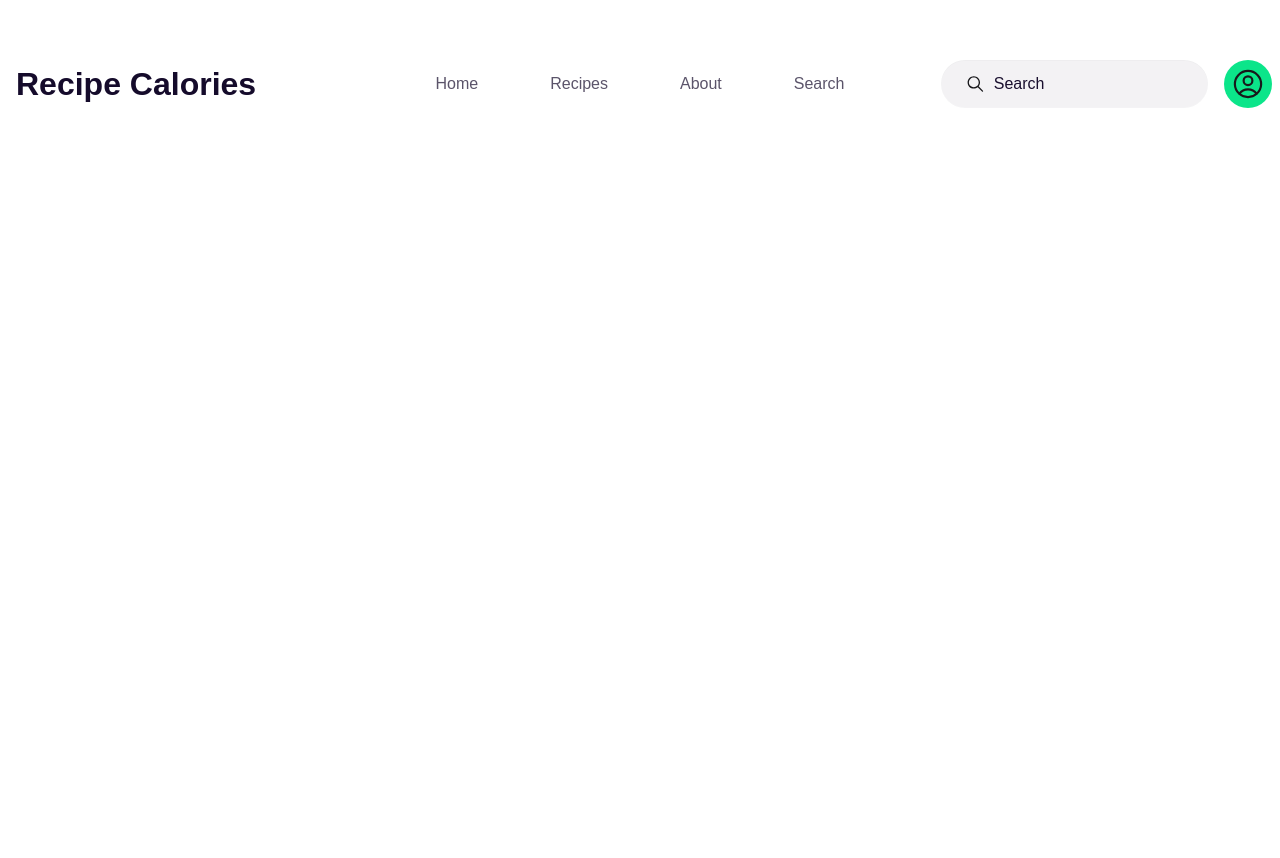
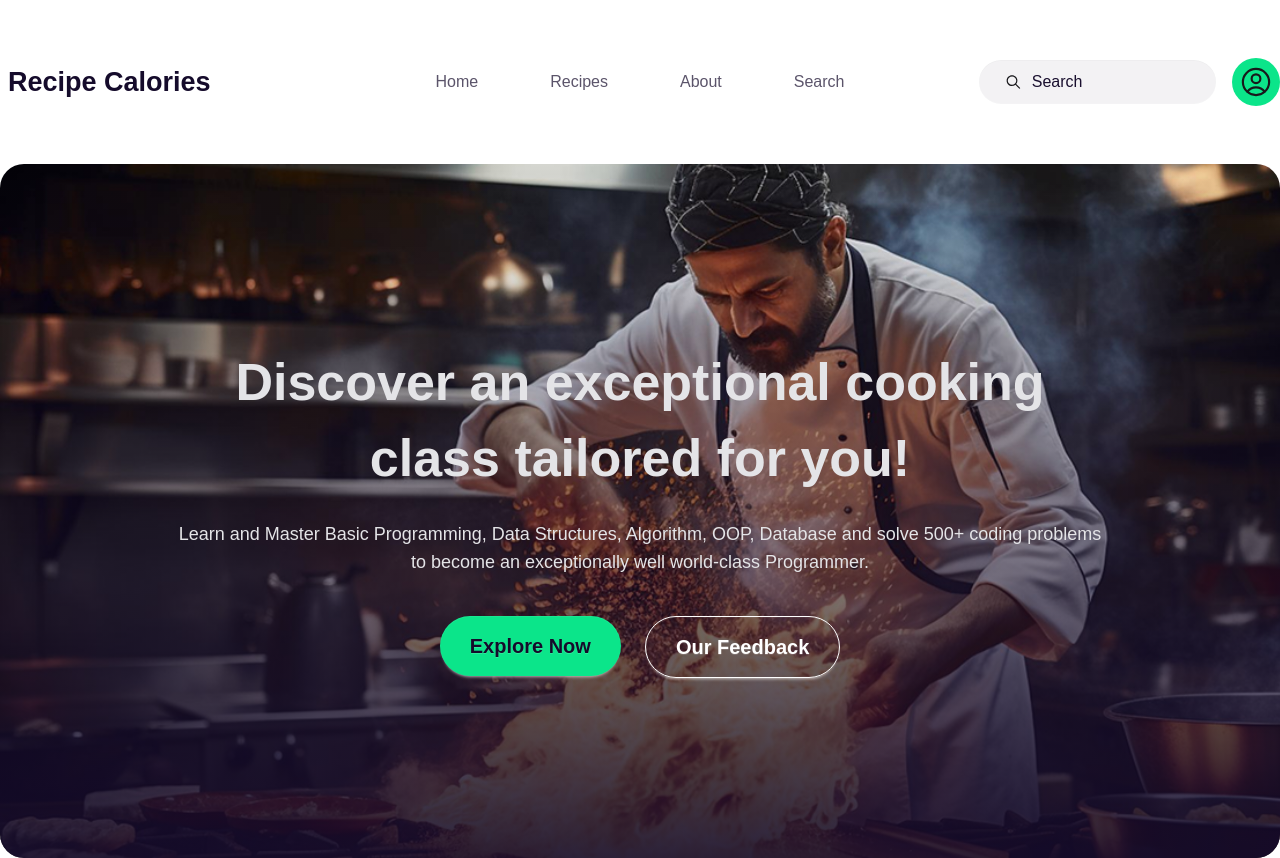
Before and after one commit to MonjurElahiTouheed/chefs-table, a React (Vite) app: page / in a window 1280 px wide. Before the commit the page ends 800 px from the top, so only its background shows below. Built offline with nearby package versions, Linux system fonts and the light colour scheme.

Commit message:
banner part done

```diff
--- a/src/App.jsx
+++ b/src/App.jsx
@@ -1,11 +1,12 @@
+import Banner from "./components/Banner/Banner"
 import Navbar from "./components/Navbar/Navbar"
-
 function App() {
 
   return (
     <div>
       <div className="container mx-auto">
         <Navbar></Navbar>
+        <Banner></Banner>
       </div>
     </div>
   )
--- /dev/null
+++ b/src/components/Banner/Banner.css
@@ -0,0 +1,3 @@
+.font-lexend {
+    font-family: "Lexend", sans-serif;
+}
--- /dev/null
+++ b/src/components/Banner/Banner.jsx
@@ -0,0 +1,29 @@
+import React from 'react';
+import banner from '../../assets/images/banner.png';
+const Banner = () => {
+    return (
+        <div
+            className="hero relative rounded-3xl"
+            style={{
+                backgroundImage:
+                    `url(${banner})`,
+            }}
+        >
+            <div className="absolute inset-0 bg-linear-to-t from-[rgba(21,11,43,0.9)] to-[rgba(21,11,43,0)] rounded-3xl"></div>
+            <div className="hero-content px-0 py-[180px] text-neutral-content text-center">
+                <div className="max-w-[933px]">
+                    <h1 className="text-[52px] font-bold font-lexend leading-[76px]">Discover an exceptional cooking class tailored for you!</h1>
+                    <p className="mt-6 text-lg font-lexend">
+                        Learn and Master Basic Programming, Data Structures, Algorithm, OOP, Database and solve 500+ coding problems to become an exceptionally well world-class Programmer.
+                    </p>
+                    <div className='mt-10 flex justify-center gap-6'>
+                        <button className="btn border-none bg-[#0BE58A] text-xl text-[#150B2B] font-semibold font-lexend px-[30px] py-[30px] rounded-[50px]">Explore Now</button>
+                        <button className="btn border-white bg-transparent text-xl text-white font-semibold font-lexend px-[30px] py-[30px] rounded-[50px]">Our Feedback</button>
+                    </div>
+                </div>
+            </div>
+        </div>
+    );
+};
+
+export default Banner;
--- a/src/components/Navbar/Navbar.jsx
+++ b/src/components/Navbar/Navbar.jsx
@@ -4,8 +4,7 @@ import { HiOutlineUserCircle } from "react-icons/hi2";
 import { IoIosSearch } from "react-icons/io";
 const Navbar = () => {
     return (
-        <div>
-            <div className="navbar bg-base-100 my-[50px]">
+            <div className="navbar bg-base-100 my-[50px] p-0">
                 <div className="navbar-start lg:w-[41%] xl:w-[50%]">
                     <div className="dropdown">
                         <div tabIndex={0} role="button" className="btn btn-ghost lg:hidden">
@@ -22,7 +21,7 @@ const Navbar = () => {
                             <li><a>Search</a></li>
                         </ul>
                     </div>
-                    <a className="ml-2 text-[32px] font-bold text-[#150B2B] font-lexend">Recipe Calories</a>
+                    <a className="ml-2 sm:text-[27px] text-[32px] font-bold text-[#150B2B] font-lexend">Recipe Calories</a>
                 </div>
 
                 <div className="navbar-center hidden lg:flex">
@@ -38,9 +37,9 @@ const Navbar = () => {
 
                 <div className="navbar-end">
                     <div className="flex gap-4 items-center">
-                        <label className="input border-none w-24 md:w-auto rounded-full bg-[rgba(21,11,43,0.05)] pl-6 py-3 pr-[30px] flex items-center gap-2 h-12">
-                            <IoIosSearch size={24} />
-                            <input type="text" placeholder="Search" className="placeholder:text-base font-lexend placeholder:text-[rgba(21,11,43,0.98)]" />
+                        <label className="input border-none sm:w-48 md:w-auto w-24 rounded-full bg-[rgba(21,11,43,0.05)] pl-6 sm:pr-0 pr-[30px] flex items-center gap-2 sm:h-11 h-12">
+                            <IoIosSearch size={24} className='sm: h-[18px]'/>
+                            <input type="text" placeholder="Search" className="sm:placeholder:text-md placeholder:text-base font-lexend placeholder:text-[rgba(21,11,43,0.98)]" />
                         </label>
                         <div className="dropdown dropdown-end">
                             <div tabIndex={0} role="button" className="avatar">
@@ -64,7 +63,6 @@ const Navbar = () => {
                     </div>
                 </div>
             </div>
-        </div>
 
     );
 };
--- a/src/index.css
+++ b/src/index.css
@@ -4,3 +4,8 @@
 }
 
 @import url('https://fonts.googleapis.com/css2?family=Lexend:wght@100..900&display=swap');
+
+
+.font-lexend {
+    font-family: "Lexend", sans-serif;
+}
```
Also changed, not shown: src/assets/images/banner.png (added).
